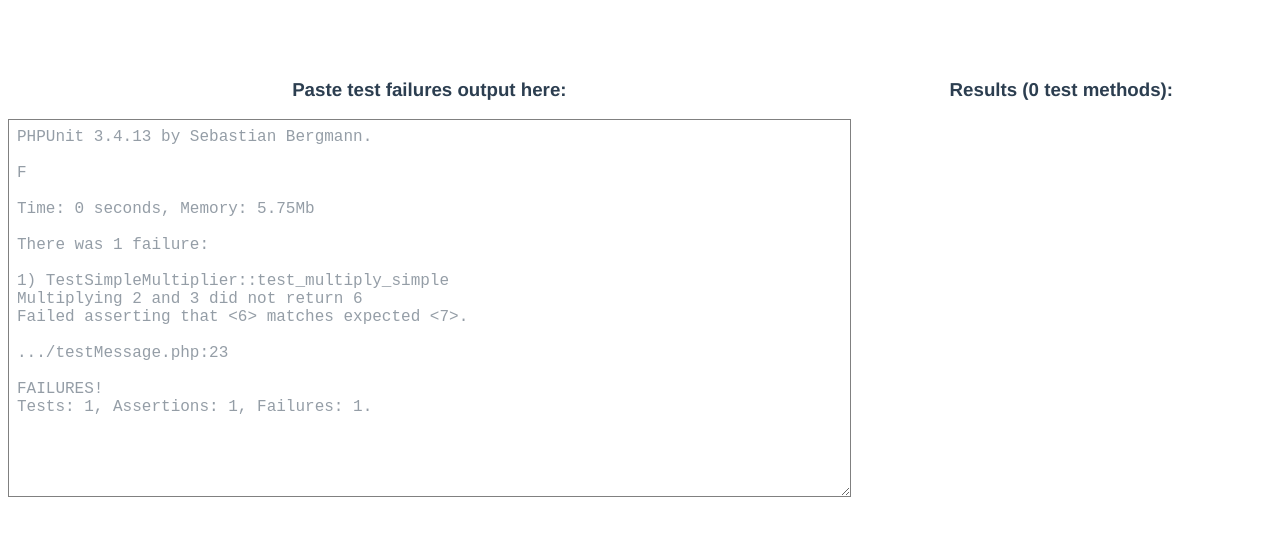
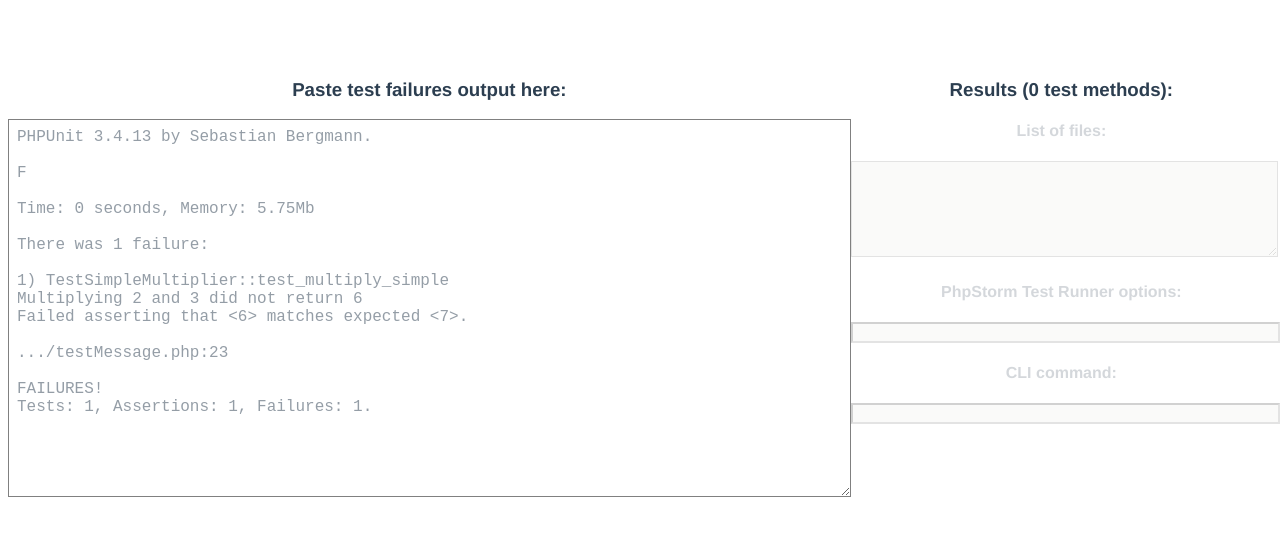
Before and after one commit to amcsi/phpunit-failures, a Vue app: page /#/ in a window 1280 px wide. Shown: the top 536 px of the page. Built offline with nearby package versions, Linux system fonts and the light colour scheme.

Commit message:
Show results faded while no input text entered

```diff
--- a/src/components/Page.vue
+++ b/src/components/Page.vue
@@ -16,7 +16,7 @@
       <div class="results">
         <h3>Results ({{ matches.count || 0 }} test methods):</h3>
 
-        <div v-if="testOutput">
+        <div :class="{ 'without-test-output': !testOutput }">
           <div class="files">
             <h4>List of files:</h4>
             <textarea
@@ -152,4 +152,7 @@ Tests: 1, Assertions: 1, Failures: 1.
   .cli-command__input {
     width: 100%;
   }
+  .without-test-output {
+    opacity: .2;
+  }
 </style>
```
